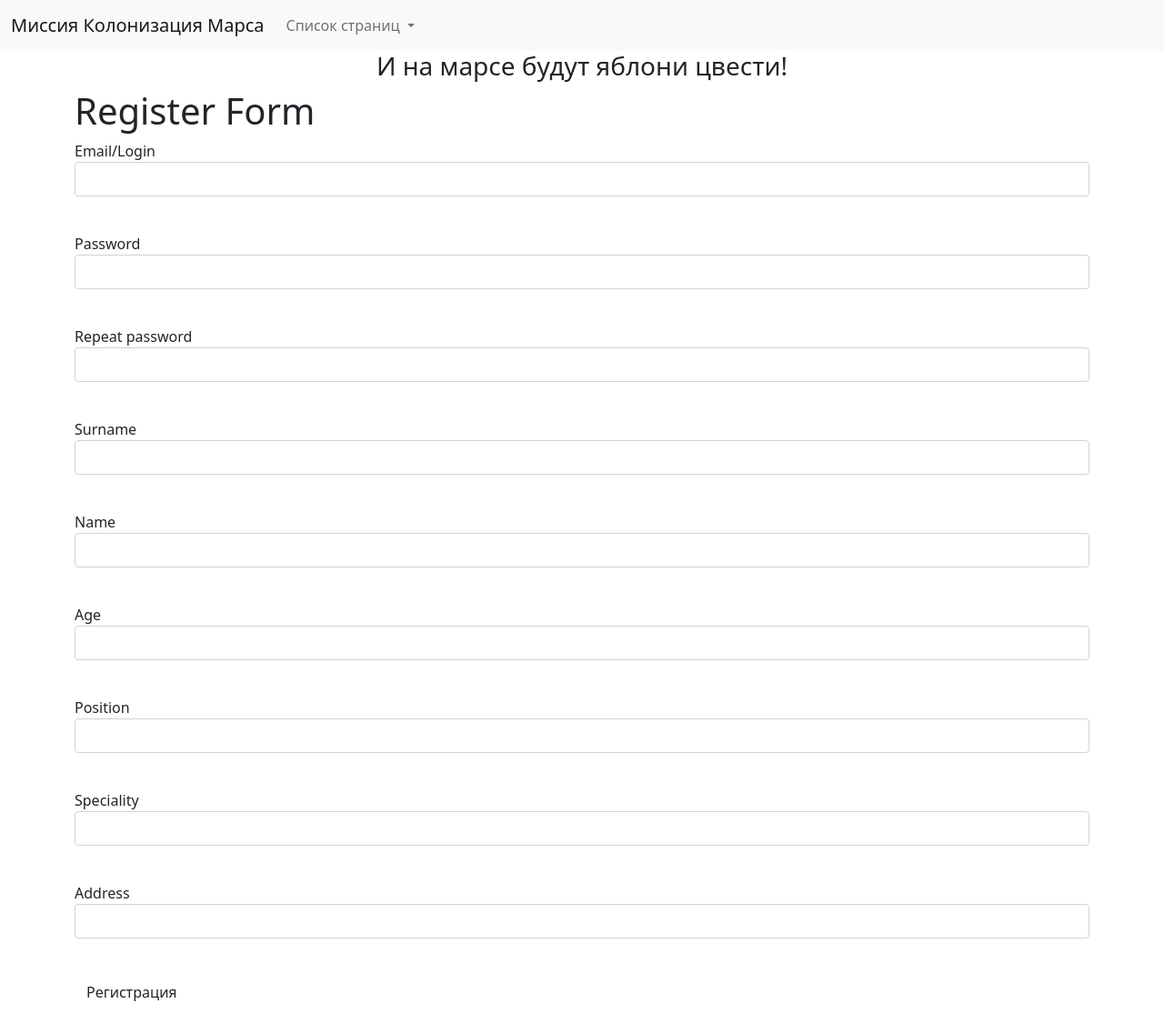
After one commit to itc1205/mars-personal-account, a Flask app: page /register in a window 1280 px wide. The commit adds this page. Shown: the whole page at 91% size. Run offline with Flask 2, Linux system fonts and the light colour scheme.

Commit message:
'/register' route commit added registration

```diff
--- a/main.py
+++ b/main.py
@@ -1,9 +1,13 @@
-from flask import Flask, render_template
 from os import listdir
 
+from flask import Flask, render_template
+from flask_wtf import FlaskForm
+from wtforms import PasswordField, StringField, IntegerField, EmailField, SubmitField
+from wtforms.validators import DataRequired
+
 from data import db_session
+from data.jobs import Jobs
 from data.users import User
-from data.jobs import Jobs
 
 app = Flask(__name__)
 app.config['SECRET_KEY'] = 'yandexlyceum_secret_key'
@@ -13,22 +17,15 @@ TEMPLATE_PATH = 'templates'
 LIST_OF_TEMPLATES = list(map(lambda x: x.split('.')[0], listdir('templates')))
 app.config['SECRET_KEY'] = 'yandexlyceum_secret_key'
 
+
 def return_links():
     return LIST_OF_TEMPLATES
-
-def return_all_users(db_name='db/mars_explorer.sqlite'):
-    db_session.global_init(db_name)
-    db_sess = db_session.create_session()
-    users = []
-    for user in db_sess.query(User).all():
-        users.append(user)
-    return users
-
 
 
 def main():
     db_session.global_init("db/mars_explorer.sqlite")
     app.run()
+
 
 @app.route('/base')
 def base():
@@ -36,6 +33,7 @@ def base():
 
 
 @app.route('/')
+@app.route('/base')
 @app.route('/index')
 def index():
     db_sess = db_session.create_session()
@@ -50,5 +48,50 @@ def index():
     return render_template('index.html', **params)
 
 
+class RegisterForm(FlaskForm):
+    email_login = EmailField('Email/Login', validators=[DataRequired()])
+    password = PasswordField('Password', validators=[DataRequired()])
+    repeat_password = PasswordField('Repeat password', validators=[DataRequired()])
+    surname = StringField('Surname', validators=[DataRequired()])
+    name = StringField('Name', validators=[DataRequired()])
+    age = IntegerField('Age', validators=[DataRequired()])
+    position = StringField('Position', validators=[DataRequired()])
+    speciality = StringField('Speciality', validators=[DataRequired()])
+    address = StringField('Address', validators=[DataRequired()])
+    submit = SubmitField('Регистрация')
+
+
+@app.route('/register', methods=['GET', 'POST'])
+def register():
+    form = RegisterForm()
+    params = {
+        'title': 'Лист с профессиями',
+        'navbar_title': 'Миссия Колонизация Марса',
+        'form': form
+    }
+    if form.validate_on_submit():
+        if form.password.data != form.repeat_password.data:
+            return render_template('register.html', **params,
+                                   message="Пароли не совпадают")
+        db_sess = db_session.create_session()
+        if db_sess.query(User).filter(User.email == form.email_login.data).first():
+            return render_template('register.html', **params,
+                                   message="Такой пользователь уже существует")
+        user = User(
+            name=form.name.data,
+            surname=form.surname.data,
+            email=form.email_login.data,
+            age=form.age.data,
+            position=form.position.data,
+            speciality=form.speciality.data,
+            address=form.address.data,
+        )
+        user.set_password(form.password.data)
+        db_sess.add(user)
+        db_sess.commit()
+        return 'Registration complete!!!!!!!!!!!!!!!!'
+    return render_template('register.html', **params)
+
+
 if __name__ == '__main__':
     main()
--- a/static/css/style.css
+++ b/static/css/style.css
@@ -1,3 +1,7 @@
 .works-log {
     text-align: center;
 }
+
+.mars-header {
+    text-align:center;
+}
--- a/templates/base.html
+++ b/templates/base.html
@@ -8,9 +8,6 @@
           integrity="sha384-giJF6kkoqNQ00vy+HMDP7azOuL0xtbfIcaT9wjKHr8RbDVddVHyTfAAsrekwKmP1"
           crossorigin="anonymous">
     <link rel="stylesheet" href="/static/css/style.css">
-    <script src="https://cdn.jsdelivr.net/npm/bootstrap@5.0.2/dist/js/bootstrap.bundle.min.js"
-            integrity="sha384-MrcW6ZMFYlzcLA8Nl+NtUVF0sA7MsXsP1UyJoMp4YLEuNSfAP+JcXn/tWtIaxVXM"
-            crossorigin="anonymous"></script>
     <title>{{title}}</title>
 </head>
 <body>
@@ -44,9 +41,12 @@
         </div>
     </nav>
 </header>
-<h3 class="mars_header">И на марсе будут яблони цвести!</h3>
+<h3 class="mars-header">И на марсе будут яблони цвести!</h3>
 <main role="main" class="container">
     {% block content %}{% endblock %}
 </main>
 </body>
+<script src="https://cdn.jsdelivr.net/npm/bootstrap@5.0.2/dist/js/bootstrap.bundle.min.js"
+        integrity="sha384-MrcW6ZMFYlzcLA8Nl+NtUVF0sA7MsXsP1UyJoMp4YLEuNSfAP+JcXn/tWtIaxVXM"
+        crossorigin="anonymous"></script>
 </html>
--- a/templates/index.html
+++ b/templates/index.html
@@ -1,7 +1,7 @@
 {% extends 'base.html' %} {% block content %}
 <h1 class="works-log">Works log</h1>
 {% for job in jobs %}
-<h1>Action #{{loop.index}}</h1>
+<h1>Action #{{job.id}}</h1>
 <table class="table">
   <thead>
     <tr>
--- /dev/null
+++ b/templates/register.html
@@ -0,0 +1,93 @@
+{% extends "base.html" %}
+
+{% block content %}
+<h1>
+    Register Form
+</h1>
+<form action="" method="post">
+    {{ form.hidden_tag() }}
+    <p>
+        {{ form.email_login.label }}<br>
+        {{ form.email_login(class="form-control", type="email") }} <br>
+        {% for error in form.email_login.errors %}
+            <p class="alert alert-danger" role="alert">
+                {{ error }}
+            </p>
+        {% endfor %}
+    </p>
+    <p>
+        {{ form.password.label }}<br>
+        {{ form.password(class="form-control", type="password") }} <br>
+        {% for error in form.password.errors %}
+            <p class="alert alert-danger" role="alert">
+                {{ error }}
+            </p>
+        {% endfor %}
+    </p>
+    <p>
+        {{ form.repeat_password.label }}<br>
+        {{ form.repeat_password(class="form-control", type="repeat_password") }} <br>
+        {% for error in form.repeat_password.errors %}
+            <p class="alert alert-danger" role="alert">
+                {{ error }}
+            </p>
+        {% endfor %}
+    </p>
+    <p>
+        {{ form.surname.label }}<br>
+        {{ form.surname(class="form-control") }} <br>
+        {% for error in form.surname.errors %}
+            <p class="alert alert-danger" role="alert">
+                {{ error }}
+            </p>
+        {% endfor %}
+    </p>
+    <p>
+        {{ form.name.label }}<br>
+        {{ form.name(class="form-control") }} <br>
+        {% for error in form.name.errors %}
+            <p class="alert alert-danger" role="alert">
+                {{ error }}
+            </p>
+        {% endfor %}
+    </p>
+    <p>
+        {{ form.age.label }}<br>
+        {{ form.age(class="form-control") }} <br>
+        {% for error in form.age.errors %}
+            <p class="alert alert-danger" role="alert">
+                {{ error }}
+            </p>
+        {% endfor %}
+    </p>
+    <p>
+        {{ form.position.label }}<br>
+        {{ form.position(class="form-control") }} <br>
+        {% for error in form.position.errors %}
+            <p class="alert alert-danger" role="alert">
+                {{ error }}
+            </p>
+        {% endfor %}
+    </p>
+    <p>
+        {{ form.speciality.label }}<br>
+        {{ form.speciality(class="form-control") }} <br>
+        {% for error in form.speciality.errors %}
+            <p class="alert alert-danger" role="alert">
+                {{ error }}
+            </p>
+        {% endfor %}
+    </p>
+    <p>
+        {{ form.address.label }}<br>
+        {{ form.address(class="form-control") }} <br>
+        {% for error in form.address.errors %}
+            <p class="alert alert-danger" role="alert">
+                {{ error }}
+            </p>
+        {% endfor %}
+    </p>
+    <p>{{ form.submit(type="submit", class="btn btn_primary") }}</p>
+    {{ message }}
+</form>
+{% endblock %}
```
Also changed, not shown: data/users.py (+7 -0 lines).
